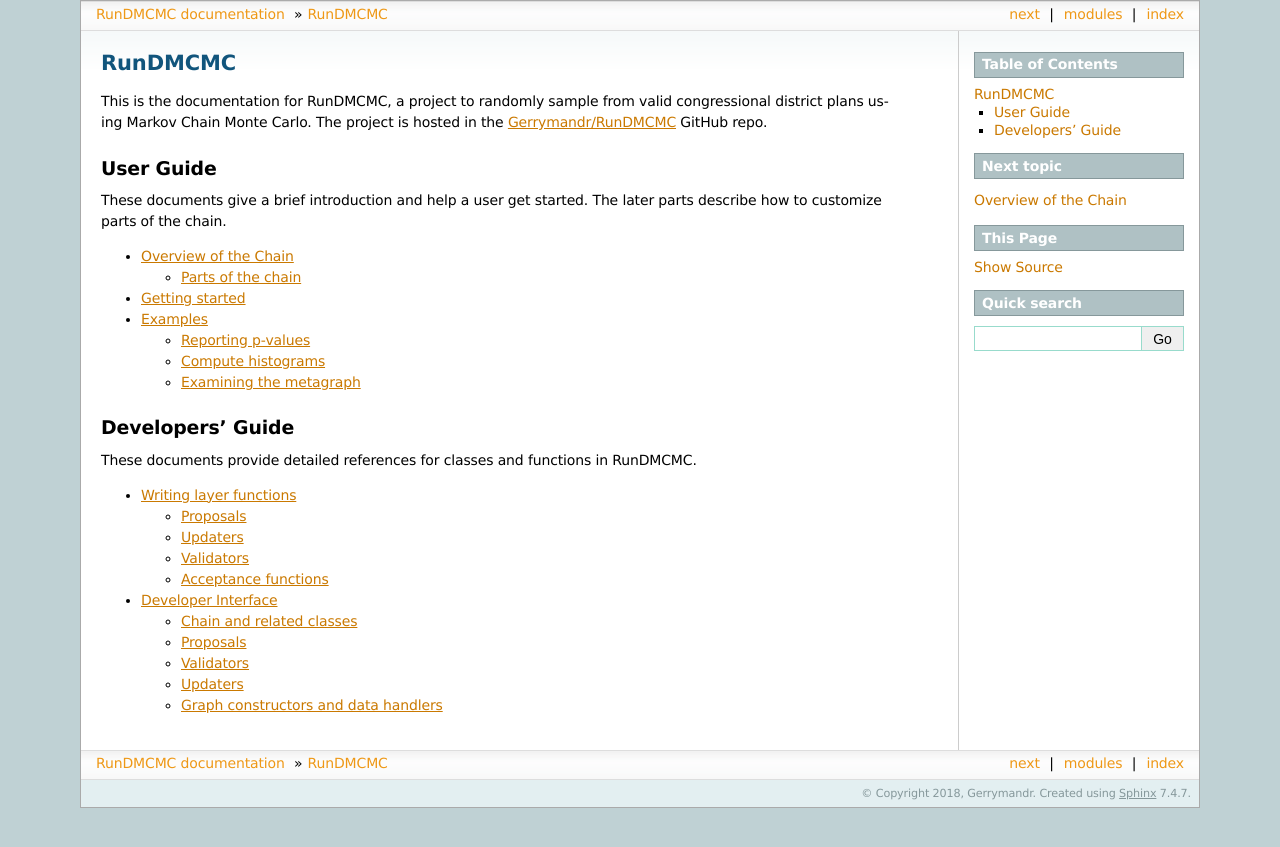
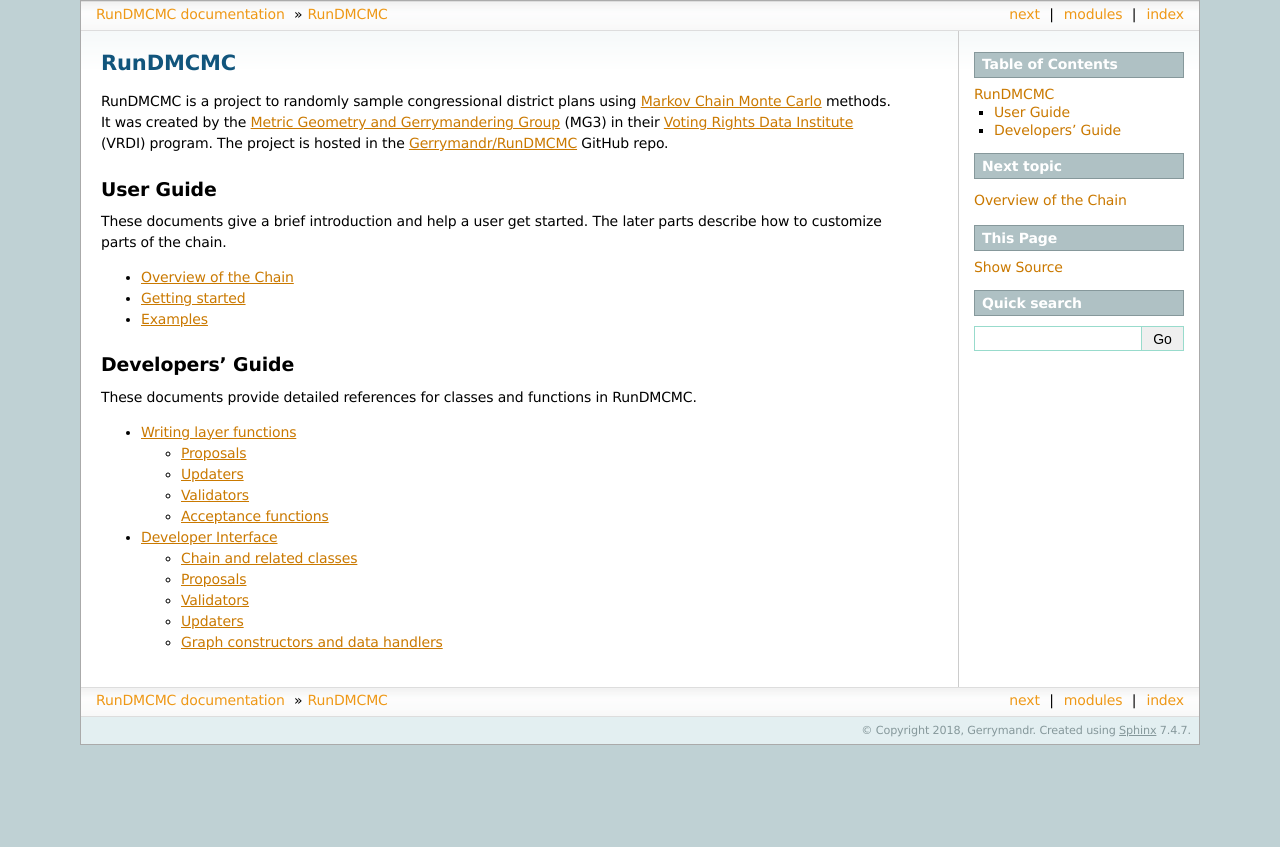
Before and after one commit to mggg/GerryChain, a Sphinx documentation site: the page built from docs/index.rst, in a window 1280 px wide. Shown: the top 847 px of the page. Built offline with Sphinx 7.4.7, drawn with Linux system fonts in a browser that asks for light colours; pages that are not in the unit, such as notebooks, are missing from menus.

Commit message:
Update index.rst with a better intro and TOC

```diff
--- a/docs/index.rst
+++ b/docs/index.rst
@@ -6,10 +6,15 @@
 RunDMCMC
 ========
 
-This is the documentation for RunDMCMC, a project to randomly sample from valid
-congressional district plans using Markov Chain Monte Carlo. The project is
-hosted in the `Gerrymandr/RunDMCMC <https://github.com/gerrymandr/RunDMCMC>`_
-GitHub repo.
+RunDMCMC is a project to randomly sample congressional district plans using
+`Markov Chain Monte Carlo`_ methods. It was created by the `Metric Geometry and
+Gerrymandering Group`_ (MG3) in their `Voting Rights Data Institute`_ (VRDI)
+program. The project is hosted in the `Gerrymandr/RunDMCMC`_ GitHub repo.
+
+.. _`Markov Chain Monte Carlo`: https://en.wikipedia.org/wiki/Markov_chain_Monte_Carlo
+.. _`Metric Geometry and Gerrymandering Group`: http://sites.tufts.edu/gerrymandr/
+.. _`Voting Rights Data Institute`: http://gerrydata.org/
+.. _`Gerrymandr/RunDMCMC`: https://github.com/gerrymandr/RunDMCMC
 
 User Guide
 ----------
```
Also changed, not shown: other parts of docs/index.rst (+1 -1 lines).
